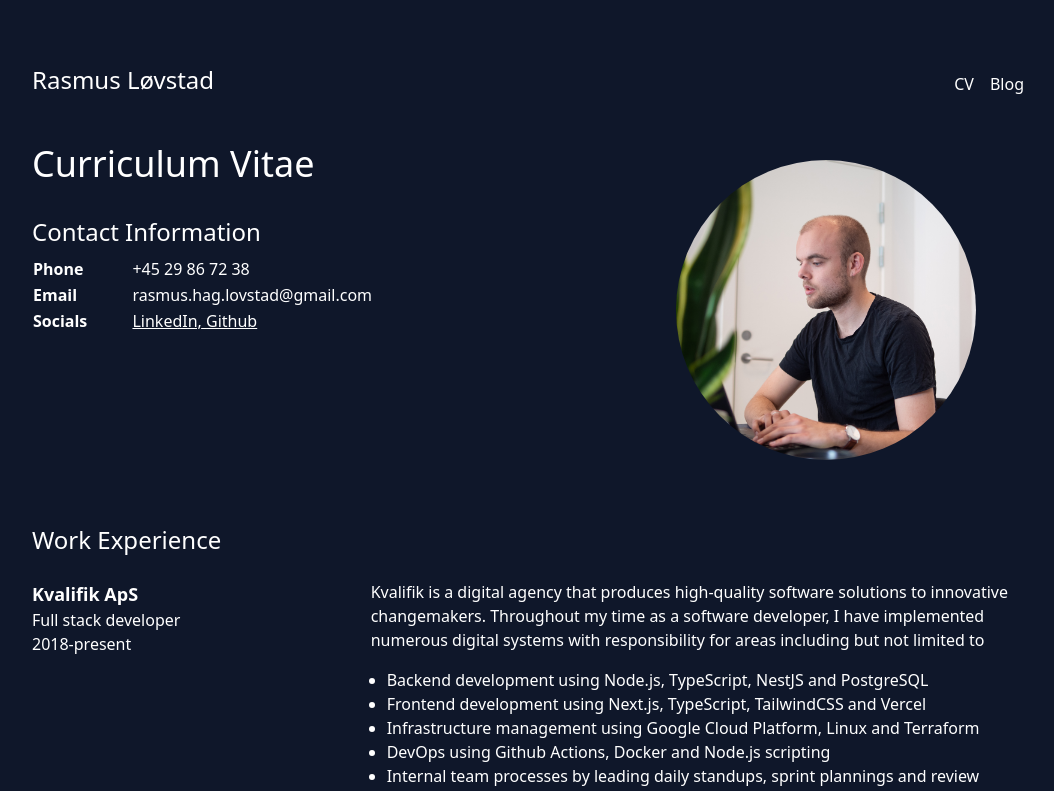
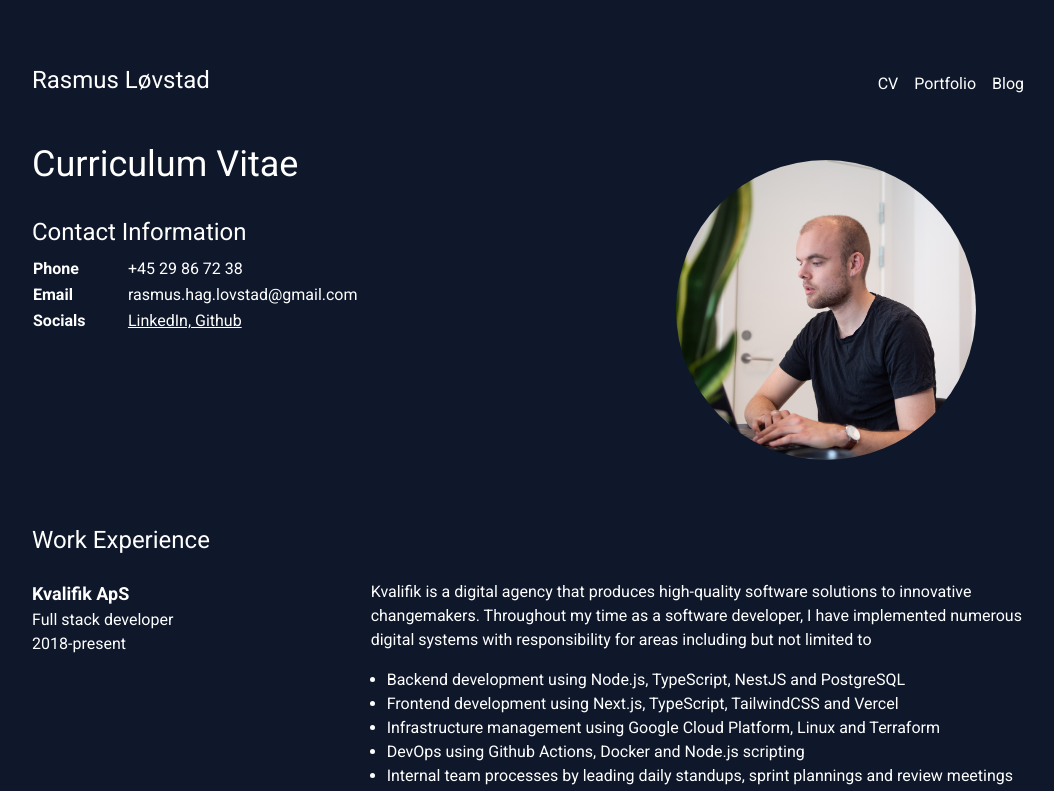
Before and after one commit to Snailed/homepage, a Next.js app: page / in a window 1280 px wide. Shown: the top 791 px of the page, without its empty margins (112-1166 px from the left). Built offline with nearby package versions, Linux system fonts and the light colour scheme.

Commit message:
changed font

```diff
--- a/pages/index.tsx
+++ b/pages/index.tsx
@@ -1,11 +1,9 @@
 import Head from 'next/head';
 import Image from 'next/image';
-import { Inter } from '@next/font/google';
-import styles from '../styles/Home.module.css';
+import { Roboto } from '@next/font/google';
 import Link from 'next/link';
 
-const inter = Inter({ subsets: ['latin'] });
-
+const roboto = Roboto({ weight: ['400', '700'] });
 export default function Home() {
   return (
     <>
@@ -15,12 +13,17 @@ export default function Home() {
         <meta name="viewport" content="width=device-width, initial-scale=1" />
         <link rel="icon" href="/favicon.ico" />
       </Head>
-      <main className="max-w-screen-lg mx-auto text-white visited:divide-purple-300 pb-12 p-4">
+      <main
+        className={`max-w-screen-lg mx-auto text-white visited:divide-purple-300 pb-12 p-4 ${roboto.className}`}
+      >
         <div className="py-12 flex align-bottom justify-between">
           <h1 className="text-2xl">Rasmus Løvstad</h1>
           <div className="mt-auto h-full">
             <Link className="mr-4" href="/">
               CV
+            </Link>
+            <Link className="mr-4" href="/portfolio">
+              Portfolio
             </Link>
             <Link className="" href="/blog">
               Blog
```
